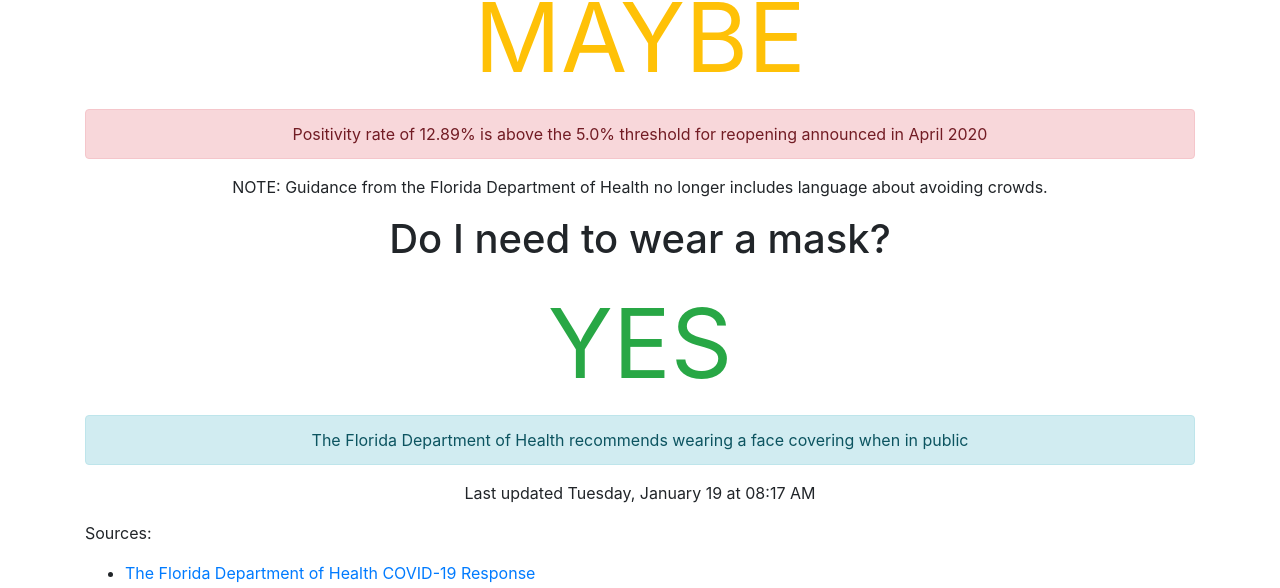
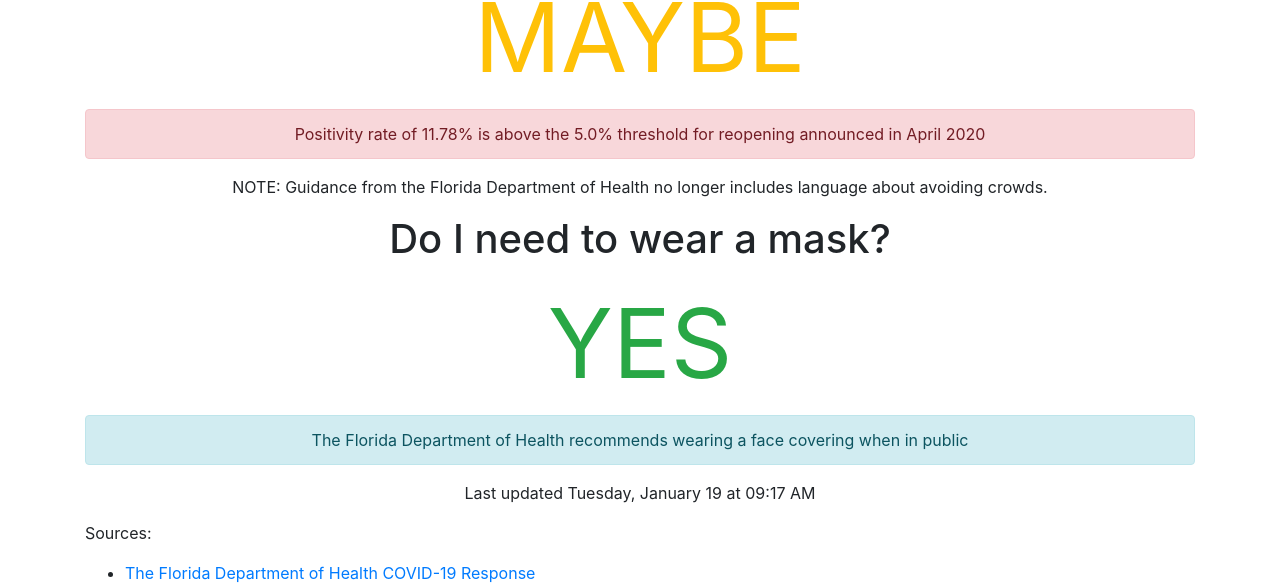
Before and after one commit to thinkjson/timeforchurch, a Jekyll site: the page built from index.md, in a window 1280 px wide. Shown: the part 139-727 px from the top of the page. Built offline with Jekyll 4.4.1, drawn with Linux system fonts in a browser that asks for light colours; our own code applies the rules of GitHub Pages for plain Markdown files.

Commit message:
Updating data

```diff
--- a/_includes/data.html
+++ b/_includes/data.html
@@ -1,7 +1,7 @@
 
     <h1>Is it safe to return to church?</h1>
     <div class="outcome text-warning">MAYBE</div>
-    <div class="alert alert-danger" role="alert">Positivity rate of 12.89% is above the 5.0% threshold for reopening announced in April 2020</div>
+    <div class="alert alert-danger" role="alert">Positivity rate of 11.78% is above the 5.0% threshold for reopening announced in April 2020</div>
 
 
     <p>NOTE: Guidance from the Florida Department of Health no longer includes language about avoiding crowds.</p>
@@ -10,4 +10,4 @@
     <div class="outcome text-success">YES</div>
     <div class="alert alert-info" role="alert">The Florida Department of Health recommends wearing a face covering when in public</div>
 
-    <p>Last updated Tuesday, January 19 at 08:17 AM</p>
+    <p>Last updated Tuesday, January 19 at 09:17 AM</p>
```
